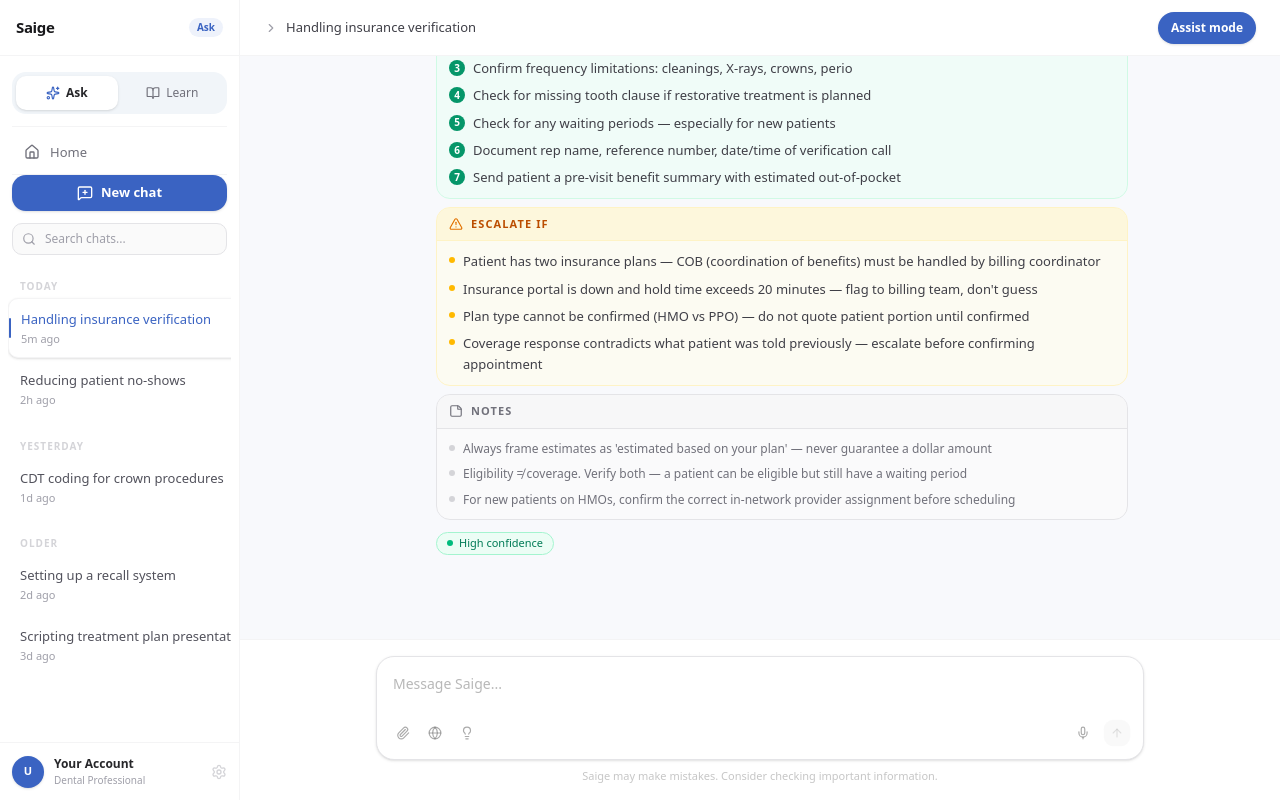
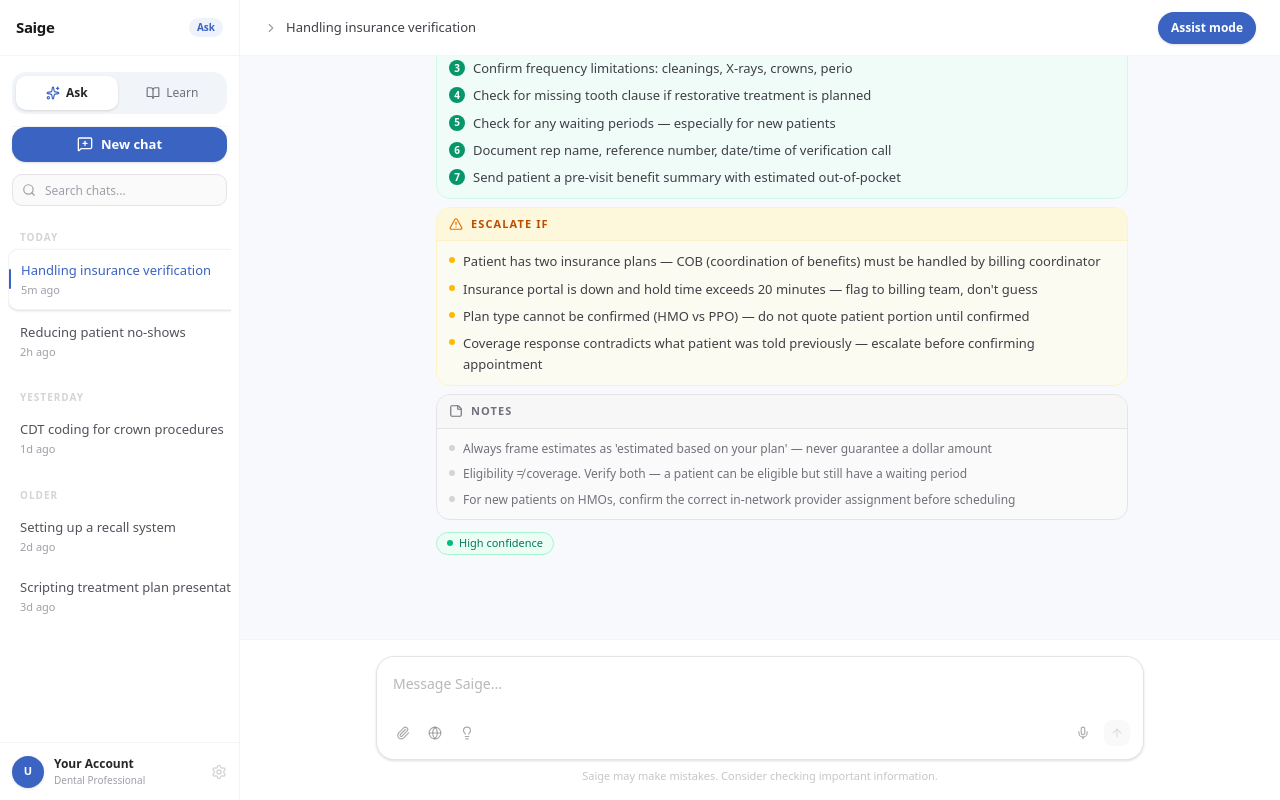
Before and after one commit to CyrilSL/saige, a Next.js app: page /ask in a window 1280 px wide. Built offline with nearby package versions, Linux system fonts and the light colour scheme.

Commit message:
removed /home in sidebar

```diff
--- a/app/ask/page.tsx
+++ b/app/ask/page.tsx
@@ -20,7 +20,6 @@ import {
     Bell,
     ChevronRight,
     Bot,
-    Home,
 } from "lucide-react";
 import { ScrollArea } from "@/components/ui/scroll-area";
 import { TooltipProvider } from "@/components/ui/tooltip";
@@ -467,13 +466,6 @@ export default function AskPage() {
 
                     <div className="mx-3 h-px bg-zinc-100" />
 
-                    {/* Home nav */}
-                    <nav className="px-3 pt-2 pb-1">
-                        <NavItem icon={<Home className="size-4" />} label="Home" href="/" />
-                    </nav>
-
-                    <div className="mx-3 h-px bg-zinc-100" />
-
                     {/* New chat button */}
                     <div className="px-3 pb-3">
                         <button
--- a/app/learn/page.tsx
+++ b/app/learn/page.tsx
@@ -27,7 +27,6 @@ import {
     Trophy,
     Target,
     PlayCircle,
-    Home,
 } from "lucide-react";
 import {
     COURSES,
@@ -446,13 +445,6 @@ export default function LearnPage() {
 
                 <div className="mx-3 h-px bg-zinc-100" />
 
-                {/* Home nav */}
-                <nav className="px-3 pt-2 pb-1">
-                    <NavItem icon={<Home className="size-4" />} label="Home" href="/" />
-                </nav>
-
-                <div className="mx-3 h-px bg-zinc-100" />
-
                 {/* Categories */}
                 <nav className="flex-1 px-3 py-3 space-y-0.5 overflow-y-auto">
                     <div className="pb-1 px-2">
```
